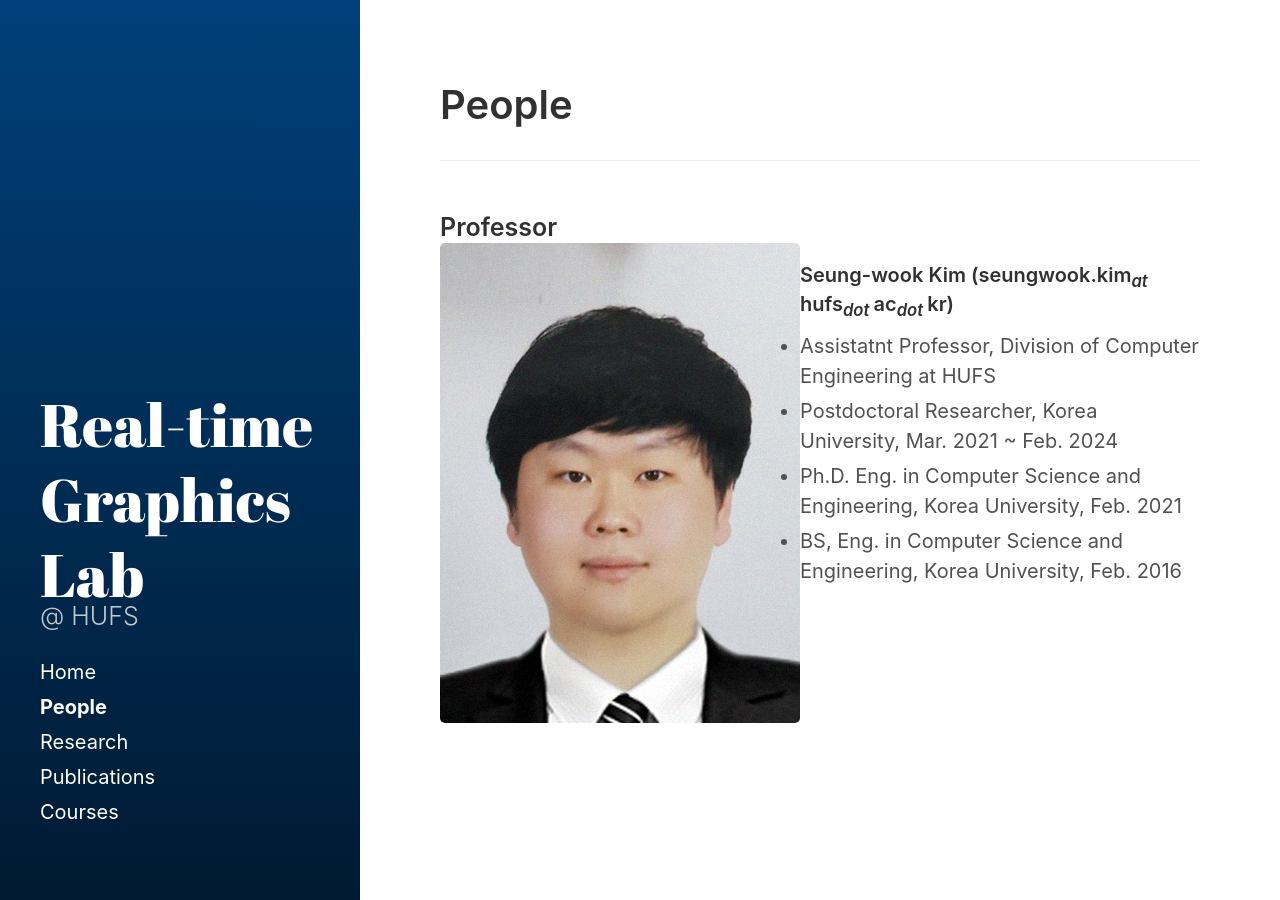
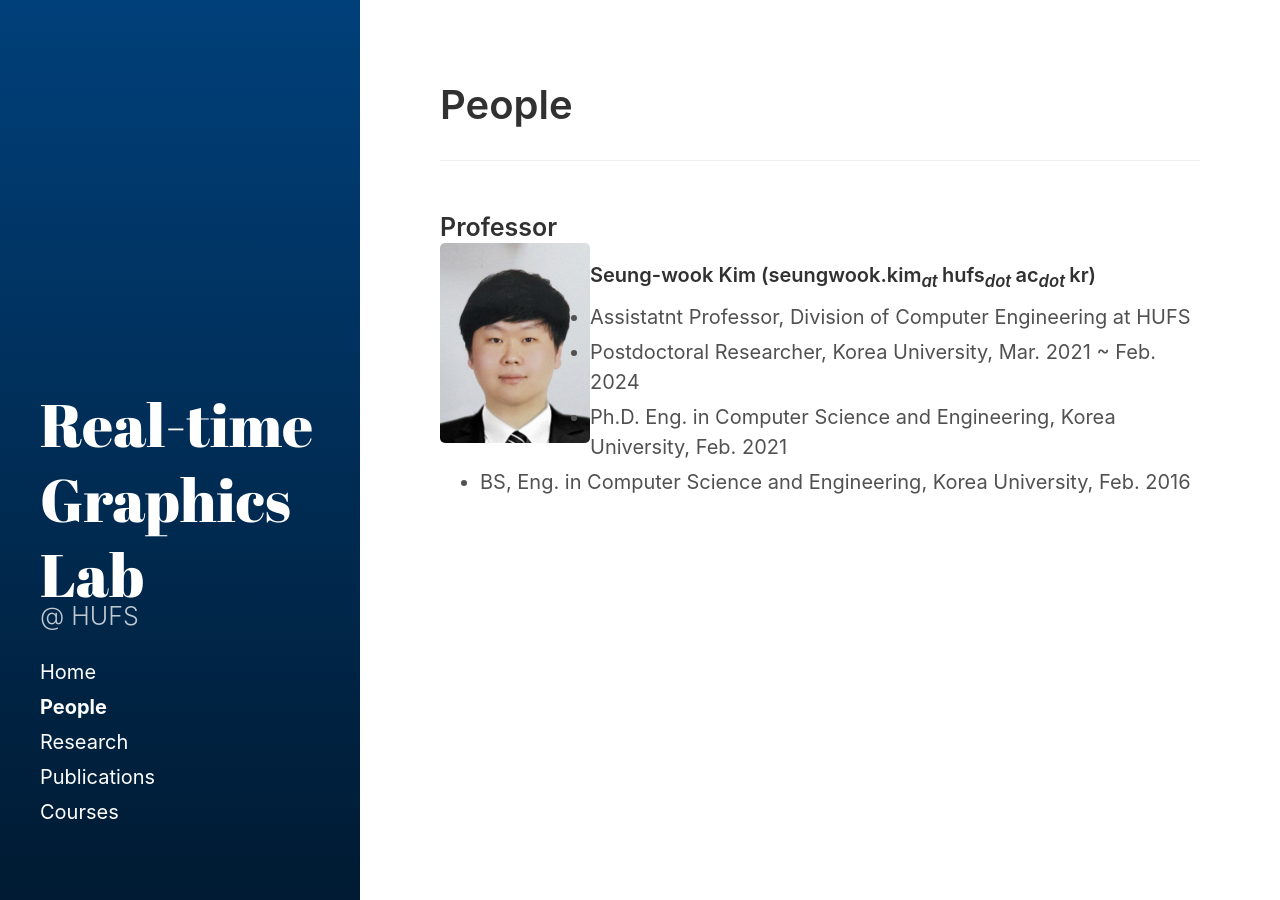
Before and after one commit to God-eunger/God-eunger.github.io, a Jekyll site: the page built from people/index.md, in a window 1280 px wide. Built offline with Jekyll 4.4.1, drawn with Linux system fonts in a browser that asks for light colours.

Commit message:
Update index.md

```diff
--- a/people/index.md
+++ b/people/index.md
@@ -13,7 +13,7 @@ Always check singular or plural according to the number of people
 
 ### Professor
 
-![Professor](swk.png){: style="float: left"}
+![Professor](swk.png){: style="float: left; width: 150px;"}
 #### Seung-wook Kim (seungwook.kim<sub><i>at </i></sub>hufs<sub><i>dot </i></sub>ac<sub><i>dot </i></sub>kr)
 * Assistatnt Professor, Division of Computer Engineering at HUFS
  * Postdoctoral Researcher, Korea University, Mar. 2021 ~ Feb. 2024
```
